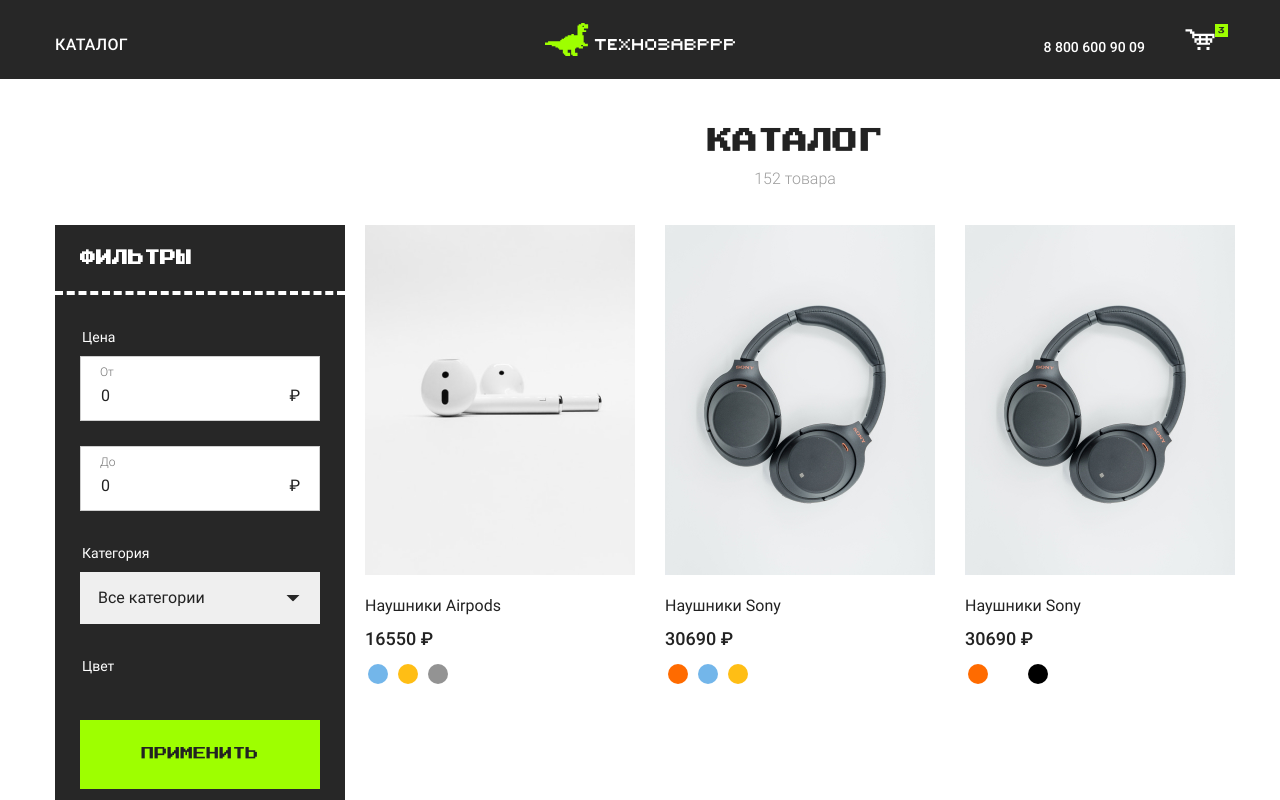
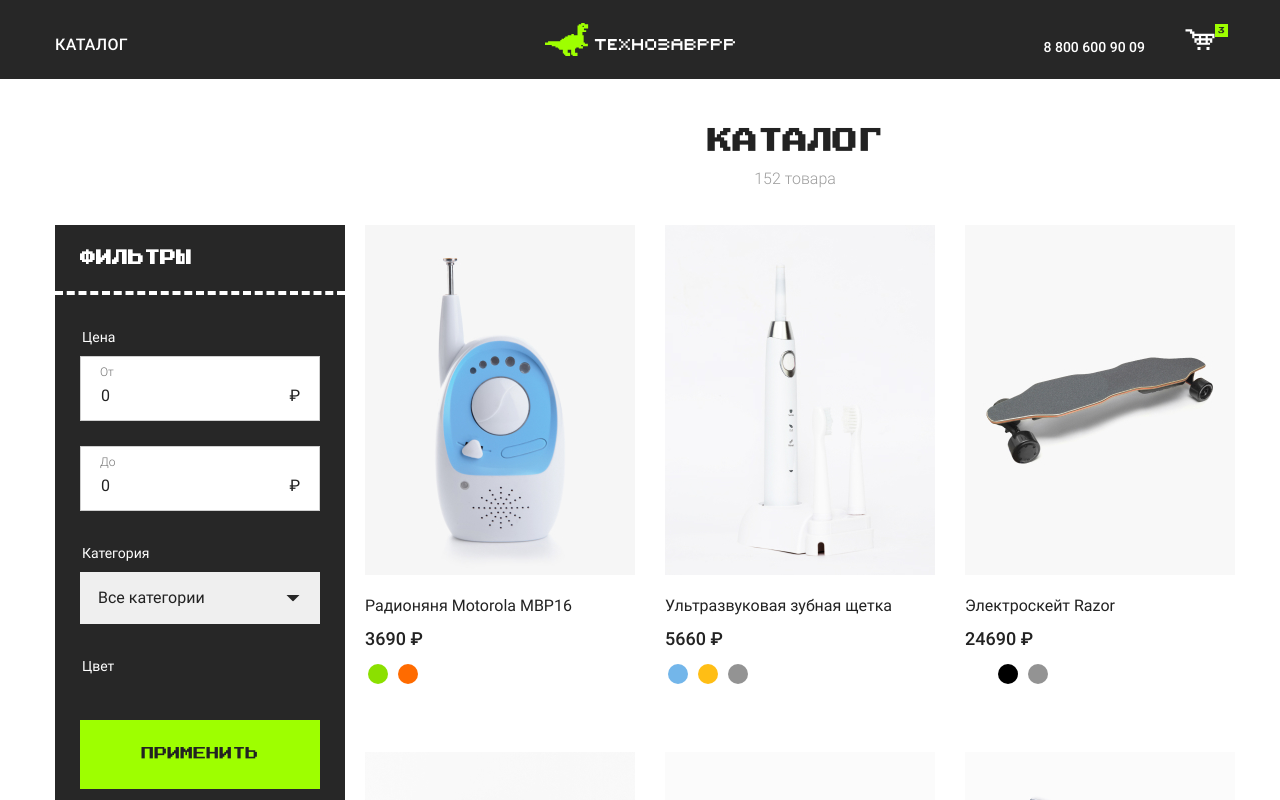
Before and after one commit to maxdenaro/vue-shop, a Vue app: page / in a window 1280 px wide. Shown: the top 800 px of the page. Built offline with nearby package versions, Linux system fonts and the light colour scheme.

Commit message:
some refactoring and fix errors

```diff
--- a/src/App.vue
+++ b/src/App.vue
@@ -66,7 +66,7 @@
 
       if (this.color) {
         filteredProducts = filteredProducts
-          .filter((product) => product.colorId === this.color);
+          .filter((product) => product.colors.some((color) => color.id === this.color));
       }
 
       return filteredProducts;
--- /dev/null
+++ b/src/components/ColorsList.vue
@@ -0,0 +1,39 @@
+<template>
+  <ul class="colors colors--black">
+    <li class="colors__item" v-for="color in colors"
+      :key="color.id">
+      <label class="colors__label">
+        <input class="colors__radio sr-only"
+        type="radio" name="color" :value="color.id" v-model="compColor">
+        <span class="colors__value" :style="{ background: color.code}">
+        </span>
+      </label>
+    </li>
+  </ul>
+</template>
+
+<script>
+export default {
+  name: 'ColorsList',
+  props: {
+    colors: {
+      type: Array,
+      default: () => [],
+    },
+    currentColor: {
+      type: Number,
+      default: 0,
+    },
+  },
+  computed: {
+    compColor: {
+      get() {
+        return this.currentColor;
+      },
+      set(value) {
+        this.$emit('update:currentColor', value);
+      },
+    },
+  },
+};
+</script>
--- a/src/components/ProductItem.vue
+++ b/src/components/ProductItem.vue
@@ -14,25 +14,21 @@
       {{ product.price }} ₽
     </span>
 
-    <ul class="colors colors--black">
-      <li class="colors__item" v-for="color in product.colors" :key="color.id">
-        <label class="colors__label">
-          <input class="colors__radio sr-only" type="radio"
-          :value="color.id" v-model="currentColor">
-          <span class="colors__value" :style="{ background: color.code}">
-          </span>
-        </label>
-      </li>
-    </ul>
+    <ColorsList :colors="product.colors" :current-color.sync="currentColor" />
   </li>
 </template>
 
 <script>
+import ColorsList from './ColorsList.vue';
+
 export default {
   props: ['product'],
+  components: {
+    ColorsList,
+  },
   data() {
     return {
-      currentColor: 0,
+      currentColor: this.product.colors[0].id,
     };
   },
 };
--- a/src/data/products.js
+++ b/src/data/products.js
@@ -1,187 +1,472 @@
 export default [
-  // {
-  //   id: 1,
-  //   categoryId: 4,
-  //   title: 'Радионяня Motorola MBP16',
-  //   price: 3690,
-  //   image: '/img/radio.jpg',
-  //   colorId: 1,
-  // },
-  // {
-  //   id: 2,
-  //   categoryId: 1,
-  //   title: 'Ультразвуковая зубная щетка',
-  //   price: 5660,
-  //   image: '/img/toothbrush.jpg',
-  //   colorId: 2,
-  // },
-  // {
-  //   id: 3,
-  //   categoryId: 3,
-  //   title: 'Электроскейт Razor',
-  //   price: 24690,
-  //   image: '/img/board.jpg',
-  //   colorId: 3,
-  // },
-  // {
-  //   id: 4,
-  //   categoryId: 2,
-  //   title: 'Смартфон Xiaomi Redmi A3',
-  //   price: 14960,
-  //   image: '/img/phone-2.jpg',
-  //   colorId: 4,
-  // },
-  // {
-  //   id: 5,
-  //   categoryId: 3,
-  //   title: 'Гироскутер Razor Hovertrax',
-  //   price: 34900,
-  //   image: '/img/wheels.jpg',
-  //   colorId: 5,
-  // },
-  // {
-  //   id: 6,
-  //   categoryId: 3,
-  //   title: 'Детский трюковой самокет Razor',
-  //   price: 4990,
-  //   image: '/img/scooter.jpg',
-  //   colorId: 6,
-  // },
-  // {
-  //   id: 7,
-  //   categoryId: 5,
-  //   title: 'Наушники Airpods',
-  //   price: 16550,
-  //   image: '/img/airpods.jpg',
-  //   colorId: 7,
-  // },
-  // {
-  //   id: 8,
-  //   categoryId: 5,
-  //   title: 'Наушники Sony',
-  //   price: 30690,
-  //   image: '/img/headphones.jpg',
-  //   colorId: 1,
-  // },
-  // {
-  //   id: 9,
-  //   categoryId: 4,
-  //   title: 'Радионяня Motorola MBP16',
-  //   price: 3690,
-  //   image: '/img/radio.jpg',
-  //   colorId: 2,
-  // },
-  // {
-  //   id: 10,
-  //   categoryId: 1,
-  //   title: 'Ультразвуковая зубная щетка',
-  //   price: 5660,
-  //   image: '/img/toothbrush.jpg',
-  //   colorId: 3,
-  // },
-  // {
-  //   id: 11,
-  //   categoryId: 3,
-  //   title: 'Электроскейт Razor',
-  //   price: 24690,
-  //   image: '/img/board.jpg',
-  //   colorId: 4,
-  // },
-  // {
-  //   id: 12,
-  //   categoryId: 2,
-  //   title: 'Смартфон Xiaomi Redmi A3',
-  //   price: 14960,
-  //   image: '/img/phone-2.jpg',
-  //   colorId: 5,
-  // },
-  // {
-  //   id: 13,
-  //   categoryId: 3,
-  //   title: 'Гироскутер Razor Hovertrax',
-  //   price: 34900,
-  //   image: '/img/wheels.jpg',
-  //   colorId: 6,
-  // },
-  // {
-  //   id: 14,
-  //   categoryId: 3,
-  //   title: 'Детский трюковой самокет Razor',
-  //   price: 4990,
-  //   image: '/img/scooter.jpg',
-  //   colorId: 7,
-  // },
-  // {
-  //   id: 15,
-  //   categoryId: 5,
-  //   title: 'Наушники Airpods',
-  //   price: 16550,
-  //   image: '/img/airpods.jpg',
-  //   colorId: 8,
-  // },
-  // {
-  //   id: 16,
-  //   categoryId: 5,
-  //   title: 'Наушники Sony',
-  //   price: 30690,
-  //   image: '/img/headphones.jpg',
-  //   colorId: 1,
-  // },
-  // {
-  //   id: 16,
-  //   categoryId: 4,
-  //   title: 'Радионяня Motorola MBP16',
-  //   price: 3690,
-  //   image: '/img/radio.jpg',
-  //   colorId: 2,
-  // },
-  // {
-  //   id: 17,
-  //   categoryId: 1,
-  //   title: 'Ультразвуковая зубная щетка',
-  //   price: 5660,
-  //   image: '/img/toothbrush.jpg',
-  //   colorId: 3,
-  // },
-  // {
-  //   id: 18,
-  //   categoryId: 4,
-  //   title: 'Электроскейт Razor',
-  //   price: 24690,
-  //   image: '/img/board.jpg',
-  //   colorId: 4,
-  // },
-  // {
-  //   id: 19,
-  //   categoryId: 2,
-  //   title: 'Смартфон Xiaomi Redmi A3',
-  //   price: 14960,
-  //   image: '/img/phone-2.jpg',
-  //   colorId: 5,
-  // },
-  // {
-  //   id: 20,
-  //   categoryId: 3,
-  //   title: 'Гироскутер Razor Hovertrax',
-  //   price: 34900,
-  //   image: '/img/wheels.jpg',
-  //   colorId: 6,
-  // },
-  // {
-  //   id: 21,
-  //   categoryId: 3,
-  //   title: 'Детский трюковой самокет Razor',
-  //   price: 4990,
-  //   image: '/img/scooter.jpg',
-  //   colorId: 7,
-  // },
+  {
+    id: 1,
+    categoryId: 4,
+    title: 'Радионяня Motorola MBP16',
+    price: 3690,
+    image: '/img/radio.jpg',
+    colors: [
+      {
+        id: 4,
+        code: '#8BE000',
+      },
+      {
+        id: 5,
+        code: '#FF6B00',
+      },
+      {
+        id: 6,
+        code: '#FFF',
+      },
+    ],
+  },
+  {
+    id: 2,
+    categoryId: 1,
+    title: 'Ультразвуковая зубная щетка',
+    price: 5660,
+    image: '/img/toothbrush.jpg',
+    colors: [
+      {
+        id: 1,
+        code: '#73B6EA',
+      },
+      {
+        id: 2,
+        code: '#FFBE15',
+      },
+      {
+        id: 3,
+        code: '#939393',
+      },
+    ],
+  },
+  {
+    id: 3,
+    categoryId: 3,
+    title: 'Электроскейт Razor',
+    price: 24690,
+    image: '/img/board.jpg',
+    colors: [
+      {
+        id: 6,
+        code: '#FFF',
+      },
+      {
+        id: 7,
+        code: '#000',
+      },
+      {
+        id: 3,
+        code: '#939393',
+      },
+    ],
+  },
+  {
+    id: 4,
+    categoryId: 2,
+    title: 'Смартфон Xiaomi Redmi A3',
+    price: 14960,
+    image: '/img/phone-2.jpg',
+    colors: [
+      {
+        id: 6,
+        code: '#FFF',
+      },
+      {
+        id: 7,
+        code: '#000',
+      },
+      {
+        id: 3,
+        code: '#939393',
+      },
+    ],
+  },
+  {
+    id: 5,
+    categoryId: 3,
+    title: 'Гироскутер Razor Hovertrax',
+    price: 34900,
+    image: '/img/wheels.jpg',
+    colors: [
+      {
+        id: 6,
+        code: '#FFF',
+      },
+      {
+        id: 7,
+        code: '#000',
+      },
+      {
+        id: 3,
+        code: '#939393',
+      },
+    ],
+  },
+  {
+    id: 6,
+    categoryId: 3,
+    title: 'Детский трюковой самокет Razor',
+    price: 4990,
+    image: '/img/scooter.jpg',
+    colors: [
+      {
+        id: 6,
+        code: '#FFF',
+      },
+      {
+        id: 7,
+        code: '#000',
+      },
+      {
+        id: 3,
+        code: '#939393',
+      },
+    ],
+  },
+  {
+    id: 7,
+    categoryId: 5,
+    title: 'Наушники Airpods',
+    price: 16550,
+    image: '/img/airpods.jpg',
+    colors: [
+      {
+        id: 6,
+        code: '#FFF',
+      },
+      {
+        id: 7,
+        code: '#000',
+      },
+      {
+        id: 3,
+        code: '#939393',
+      },
+    ],
+  },
+  {
+    id: 8,
+    categoryId: 5,
+    title: 'Наушники Sony',
+    price: 30690,
+    image: '/img/headphones.jpg',
+    colors: [
+      {
+        id: 6,
+        code: '#FFF',
+      },
+      {
+        id: 7,
+        code: '#000',
+      },
+      {
+        id: 3,
+        code: '#939393',
+      },
+    ],
+  },
+  {
+    id: 9,
+    categoryId: 4,
+    title: 'Радионяня Motorola MBP16',
+    price: 3690,
+    image: '/img/radio.jpg',
+    colors: [
+      {
+        id: 6,
+        code: '#FFF',
+      },
+      {
+        id: 7,
+        code: '#000',
+      },
+      {
+        id: 3,
+        code: '#939393',
+      },
+    ],
+  },
+  {
+    id: 10,
+    categoryId: 1,
+    title: 'Ультразвуковая зубная щетка',
+    price: 5660,
+    image: '/img/toothbrush.jpg',
+    colors: [
+      {
+        id: 6,
+        code: '#FFF',
+      },
+      {
+        id: 7,
+        code: '#000',
+      },
+      {
+        id: 3,
+        code: '#939393',
+      },
+    ],
+  },
+  {
+    id: 11,
+    categoryId: 3,
+    title: 'Электроскейт Razor',
+    price: 24690,
+    image: '/img/board.jpg',
+    colors: [
+      {
+        id: 6,
+        code: '#FFF',
+      },
+      {
+        id: 7,
+        code: '#000',
+      },
+      {
+        id: 3,
+        code: '#939393',
+      },
+    ],
+  },
+  {
+    id: 12,
+    categoryId: 2,
+    title: 'Смартфон Xiaomi Redmi A3',
+    price: 14960,
+    image: '/img/phone-2.jpg',
+    colors: [
+      {
+        id: 6,
+        code: '#FFF',
+      },
+      {
+        id: 7,
+        code: '#000',
+      },
+      {
+        id: 3,
+        code: '#939393',
+      },
+    ],
+  },
+  {
+    id: 13,
+    categoryId: 3,
+    title: 'Гироскутер Razor Hovertrax',
+    price: 34900,
+    image: '/img/wheels.jpg',
+    colors: [
+      {
+        id: 6,
+        code: '#FFF',
+      },
+      {
+        id: 7,
+        code: '#000',
+      },
+      {
+        id: 3,
+        code: '#939393',
+      },
+    ],
+  },
+  {
+    id: 14,
+    categoryId: 3,
+    title: 'Детский трюковой самокет Razor',
+    price: 4990,
+    image: '/img/scooter.jpg',
+    colors: [
+      {
+        id: 6,
+        code: '#FFF',
+      },
+      {
+        id: 7,
+        code: '#000',
+      },
+      {
+        id: 3,
+        code: '#939393',
+      },
+    ],
+  },
+  {
+    id: 15,
+    categoryId: 5,
+    title: 'Наушники Airpods',
+    price: 16550,
+    image: '/img/airpods.jpg',
+    colors: [
+      {
+        id: 6,
+        code: '#FFF',
+      },
+      {
+        id: 7,
+        code: '#000',
+      },
+      {
+        id: 3,
+        code: '#939393',
+      },
+    ],
+  },
+  {
+    id: 16,
+    categoryId: 5,
+    title: 'Наушники Sony',
+    price: 30690,
+    image: '/img/headphones.jpg',
+    colors: [
+      {
+        id: 6,
+        code: '#FFF',
+      },
+      {
+        id: 7,
+        code: '#000',
+      },
+      {
+        id: 3,
+        code: '#939393',
+      },
+    ],
+  },
+  {
+    id: 16,
+    categoryId: 4,
+    title: 'Радионяня Motorola MBP16',
+    price: 3690,
+    image: '/img/radio.jpg',
+    colors: [
+      {
+        id: 6,
+        code: '#FFF',
+      },
+      {
+        id: 7,
+        code: '#000',
+      },
+      {
+        id: 3,
+        code: '#939393',
+      },
+    ],
+  },
+  {
+    id: 17,
+    categoryId: 1,
+    title: 'Ультразвуковая зубная щетка',
+    price: 5660,
+    image: '/img/toothbrush.jpg',
+    colors: [
+      {
+        id: 6,
+        code: '#FFF',
+      },
+      {
+        id: 7,
+        code: '#000',
+      },
+      {
+        id: 3,
+        code: '#939393',
+      },
+    ],
+  },
+  {
+    id: 18,
+    categoryId: 4,
+    title: 'Электроскейт Razor',
+    price: 24690,
+    image: '/img/board.jpg',
+    colors: [
+      {
+        id: 6,
+        code: '#FFF',
+      },
+      {
+        id: 7,
+        code: '#000',
+      },
+      {
+        id: 3,
+        code: '#939393',
+      },
+    ],
+  },
+  {
+    id: 19,
+    categoryId: 2,
+    title: 'Смартфон Xiaomi Redmi A3',
+    price: 14960,
+    image: '/img/phone-2.jpg',
+    colors: [
+      {
+        id: 6,
+        code: '#FFF',
+      },
+      {
+        id: 7,
+        code: '#000',
+      },
+      {
+        id: 3,
+        code: '#939393',
+      },
+    ],
+  },
+  {
+    id: 20,
+    categoryId: 3,
+    title: 'Гироскутер Razor Hovertrax',
+    price: 34900,
+    image: '/img/wheels.jpg',
+    colors: [
+      {
+        id: 6,
+        code: '#FFF',
+      },
+      {
+        id: 7,
+        code: '#000',
+      },
+      {
+        id: 3,
+        code: '#939393',
+      },
+    ],
+  },
+  {
+    id: 21,
+    categoryId: 3,
+    title: 'Детский трюковой самокет Razor',
+    price: 4990,
+    image: '/img/scooter.jpg',
+    colors: [
+      {
+        id: 6,
+        code: '#FFF',
+      },
+      {
+        id: 7,
+        code: '#000',
+      },
+      {
+        id: 3,
+        code: '#939393',
+      },
+    ],
+  },
   {
     id: 22,
     categoryId: 5,
     title: 'Наушники Airpods',
     price: 16550,
     image: '/img/airpods.jpg',
-    colorId: 1,
     colors: [
       {
         id: 1,
@@ -203,7 +488,6 @@
     title: 'Наушники Sony',
     price: 30690,
     image: '/img/headphones.jpg',
-    colorId: 3,
     colors: [
       {
         id: 5,
@@ -225,7 +509,6 @@
     title: 'Наушники Sony',
     price: 30690,
     image: '/img/headphones.jpg',
-    colorId: 3,
     colors: [
       {
         id: 5,
```
Also changed, not shown: src/components/ProductFilter.vue (+11 -11 lines).
